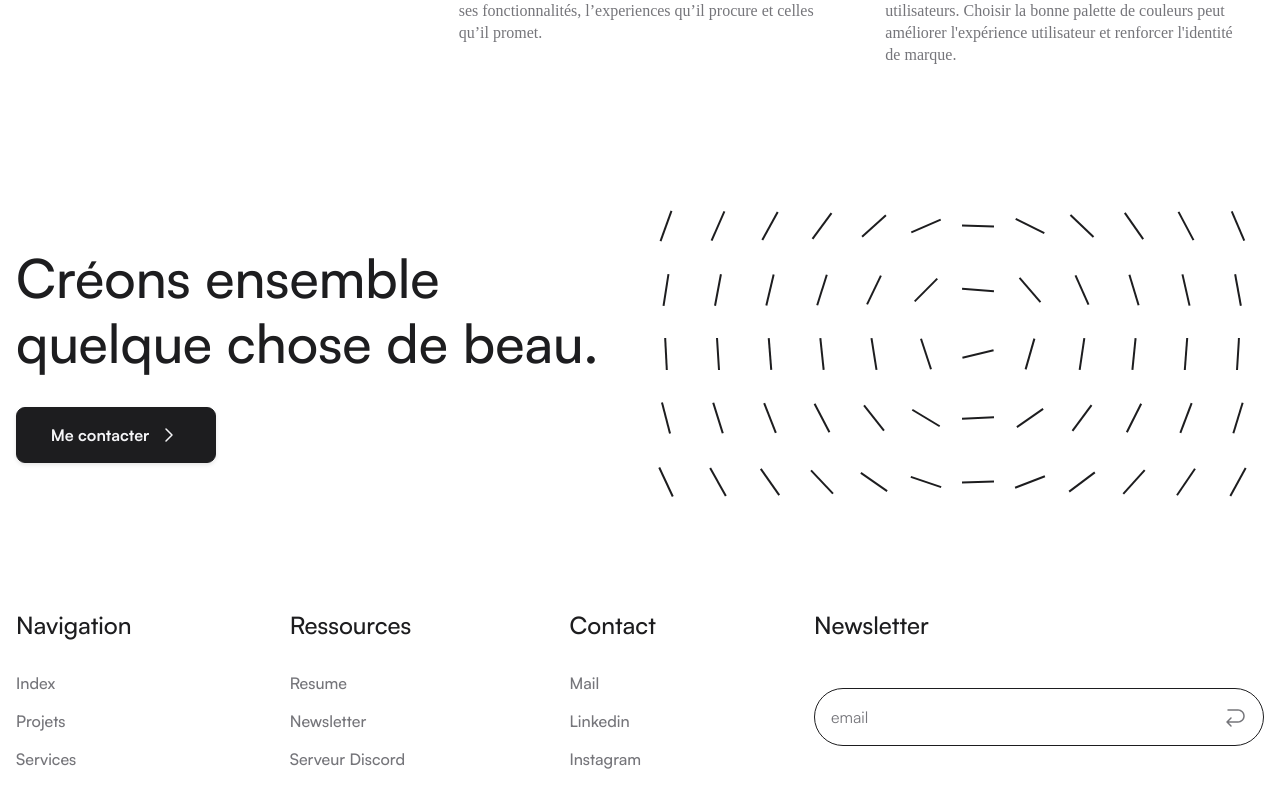
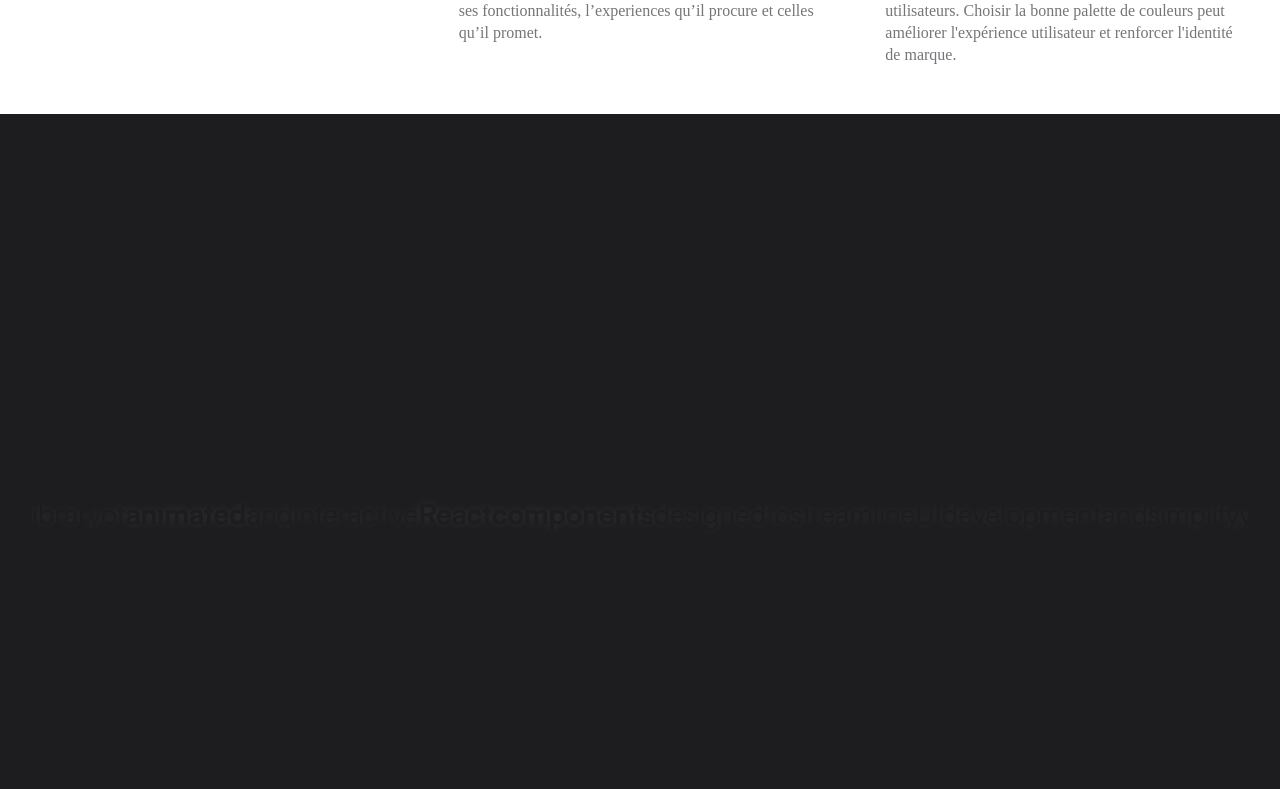
Before and after one commit to ClementSaint-Hilaire/cshStudio, a Next.js app: page / in a window 1280 px wide. Shown: the part 6066-6855 px from the top of the page. Built offline with nearby package versions, Linux system fonts and the light colour scheme.

Commit message:
version bof pas fini

```diff
--- a/package.json
+++ b/package.json
@@ -11,8 +11,10 @@
   "dependencies": {
     "@react-spring/web": "^9.7.5",
     "@types/gsap": "^1.20.2",
+    "@types/matter-js": "^0.19.8",
     "framer-motion": "^12.4.10",
     "gsap": "^3.12.7",
+    "matter-js": "^0.20.0",
     "next": "14.1.0",
     "react": "^18.2.0",
     "react-dom": "^18.2.0"
--- /dev/null
+++ b/src/Animations/FallingText.tsx
@@ -0,0 +1,254 @@
+"use client";
+
+import { useRef, useState, useEffect } from "react";
+import Matter from "matter-js";
+
+interface FallingTextProps {
+  text?: string;
+  highlightWords?: string[];
+  trigger?: "auto" | "scroll" | "click" | "hover";
+  backgroundColor?: string;
+  wireframes?: boolean;
+  gravity?: number;
+  mouseConstraintStiffness?: number;
+  fontSize?: string;
+}
+
+const FallingText: React.FC<FallingTextProps> = ({
+  text = "",
+  highlightWords = [],
+  trigger = "auto",
+  backgroundColor = "transparent",
+  wireframes = false,
+  gravity = 1,
+  mouseConstraintStiffness = 0.2,
+  fontSize = "1rem",
+}) => {
+  const containerRef = useRef<HTMLDivElement | null>(null);
+  const textRef = useRef<HTMLDivElement | null>(null);
+  const canvasContainerRef = useRef<HTMLDivElement | null>(null);
+
+  const [effectStarted, setEffectStarted] = useState(false);
+
+  useEffect(() => {
+    if (!textRef.current) return;
+    const words = text.split(" ");
+
+    const newHTML = words
+      .map((word) => {
+        const isHighlighted = highlightWords.some((hw) => word.startsWith(hw));
+        return `<span
+          class="inline-block mx-[2px] select-none ${isHighlighted ? "text-cyan-500 font-bold" : "text-white"}"
+          style="font-size: ${fontSize}; text-shadow: 0 0 10px rgba(255,255,255,0.1);"
+        >
+          ${word}
+        </span>`;
+      })
+      .join(" ");
+
+    textRef.current.innerHTML = newHTML;
+  }, [text, highlightWords]);
+
+  useEffect(() => {
+    if (trigger === "auto") {
+      setEffectStarted(true);
+      return;
+    }
+    if (trigger === "scroll" && containerRef.current) {
+      const observer = new IntersectionObserver(
+        ([entry]) => {
+          if (entry.isIntersecting) {
+            setEffectStarted(true);
+            observer.disconnect();
+          }
+        },
+        { threshold: 0.1 }
+      );
+      observer.observe(containerRef.current);
+      return () => observer.disconnect();
+    }
+  }, [trigger]);
+
+  useEffect(() => {
+    if (!effectStarted) return;
+
+    const { Engine, Render, World, Bodies, Runner, Mouse, MouseConstraint } =
+      Matter;
+
+    if (!containerRef.current || !canvasContainerRef.current) return;
+
+    const containerRect = containerRef.current.getBoundingClientRect();
+    const width = containerRect.width;
+    const height = containerRect.height;
+
+    if (width <= 0 || height <= 0) return;
+
+    const engine = Engine.create();
+    engine.world.gravity.y = gravity;
+
+    const render = Render.create({
+      element: canvasContainerRef.current,
+      engine,
+      options: {
+        width,
+        height,
+        background: backgroundColor,
+        wireframes,
+      },
+    });
+
+    const boundaryOptions = {
+      isStatic: true,
+      render: { fillStyle: "transparent" },
+    };
+    const floor = Bodies.rectangle(
+      width / 2,
+      height + 25,
+      width,
+      50,
+      boundaryOptions
+    );
+    const leftWall = Bodies.rectangle(
+      -25,
+      height / 2,
+      50,
+      height,
+      boundaryOptions
+    );
+    const rightWall = Bodies.rectangle(
+      width + 25,
+      height / 2,
+      50,
+      height,
+      boundaryOptions
+    );
+    const ceiling = Bodies.rectangle(
+      width / 2,
+      -25,
+      width,
+      50,
+      boundaryOptions
+    );
+
+    if (!textRef.current) return;
+    const wordSpans = textRef.current.querySelectorAll("span");
+    const wordBodies = Array.from(wordSpans).map((elem) => {
+      const rect = elem.getBoundingClientRect();
+
+      const x = rect.left - containerRect.left + rect.width / 2;
+      const y = rect.top - containerRect.top + rect.height / 2;
+
+      const body = Bodies.rectangle(x, y, rect.width, rect.height, {
+        render: { fillStyle: "transparent" },
+        restitution: 0.3,
+        frictionAir: 0.01,
+        friction: 0.1,
+        density: 0.001,
+        mass: 1
+      });
+      Matter.Body.setVelocity(body, {
+        x: (Math.random() - 0.5) * 2,
+        y: -2 - Math.random() * 3
+      });
+      Matter.Body.setAngularVelocity(body, (Math.random() - 0.5) * 0.01);
+
+      return { elem, body };
+    });
+
+    wordBodies.forEach(({ elem, body }) => {
+      elem.style.position = "absolute";
+      elem.style.left = `${
+        body.position.x - body.bounds.max.x + body.bounds.min.x / 2
+      }px`;
+      elem.style.top = `${
+        body.position.y - body.bounds.max.y + body.bounds.min.y / 2
+      }px`;
+      elem.style.transform = "none";
+    });
+
+    const mouse = Mouse.create(containerRef.current);
+    const mouseConstraint = MouseConstraint.create(engine, {
+      mouse,
+      constraint: {
+        stiffness: mouseConstraintStiffness,
+        render: { visible: false },
+      },
+    });
+    render.mouse = mouse;
+
+    World.add(engine.world, [
+      floor,
+      leftWall,
+      rightWall,
+      ceiling,
+      mouseConstraint,
+      ...wordBodies.map((wb) => wb.body),
+    ]);
+
+    const runner = Runner.create();
+    Runner.run(runner, engine);
+    Render.run(render);
+
+    const updateLoop = () => {
+      wordBodies.forEach(({ body, elem }) => {
+        const { x, y } = body.position;
+        elem.style.left = `${x}px`;
+        elem.style.top = `${y}px`;
+        elem.style.transform = `translate(-50%, -50%) rotate(${body.angle}rad)`;
+      });
+      Matter.Engine.update(engine);
+      requestAnimationFrame(updateLoop);
+    };
+    updateLoop();
+
+    return () => {
+      Render.stop(render);
+      Runner.stop(runner);
+      if (render.canvas && canvasContainerRef.current) {
+        canvasContainerRef.current.removeChild(render.canvas);
+      }
+      World.clear(engine.world, false);
+      Engine.clear(engine);
+    };
+  }, [
+    effectStarted,
+    gravity,
+    wireframes,
+    backgroundColor,
+    mouseConstraintStiffness,
+  ]);
+
+  const handleTrigger = () => {
+    if (!effectStarted && (trigger === "click" || trigger === "hover")) {
+      setEffectStarted(true);
+    }
+  };
+
+  return (
+    <div
+      ref={containerRef}
+      className="relative w-full h-full cursor-pointer overflow-hidden"
+      onClick={trigger === "click" ? handleTrigger : undefined}
+      onMouseOver={trigger === "hover" ? handleTrigger : undefined}
+    >
+      <div
+        ref={textRef}
+        className="absolute inset-0 flex items-center justify-center text-center px-4"
+        style={{
+          fontSize,
+          lineHeight: 1.5,
+          pointerEvents: effectStarted ? 'none' : 'auto'
+        }}
+      />
+      <div
+        ref={canvasContainerRef}
+        className="absolute inset-0"
+        style={{
+          pointerEvents: effectStarted ? 'auto' : 'none'
+        }}
+      />
+    </div>
+  );
+};
+
+export default FallingText;
--- a/src/app/page.tsx
+++ b/src/app/page.tsx
@@ -6,6 +6,7 @@ import TestimonialsSection from "@/components/testimonialsSection";
 import ValeursSection from "@/components/valeursSection";
 import FooterSection from "@/components/footerSection";
 import NavbarSection from "@/components/navbarSection";
+import SkillsSection from "@/components/skillsSection";
 
 export default function Home() {
   return (
@@ -17,6 +18,7 @@ export default function Home() {
       <ValeursSection />
       <TestimonialsSection />
       <BlogSection />
+      <SkillsSection />
       <FooterSection />
     </main>
   );
--- /dev/null
+++ b/src/components/skillsSection.tsx
@@ -0,0 +1,23 @@
+"use client";
+
+import FallingText from '@/Animations/FallingText';
+
+
+export default function Home() {
+  return (
+    <section className="w-full min-h-screen bg-[#1D1D1F] flex items-center justify-center">
+        <div className="relative w-full h-[100px] px-8">
+          <FallingText
+            text="React Bits is a library of animated and interactive React components designed to streamline UI development and simplify your workflow."
+            highlightWords={["React", "Bits", "animated", "components"]}
+            trigger="hover"
+            backgroundColor="#1D1D1F"
+            wireframes={false}
+            gravity={0.2}
+            fontSize="1.75rem"
+            mouseConstraintStiffness={0.3}
+          />
+        </div>
+    </section>
+  );
+}
```
Also changed, not shown: 1 other file (tests, documents, lock files or other folders).
